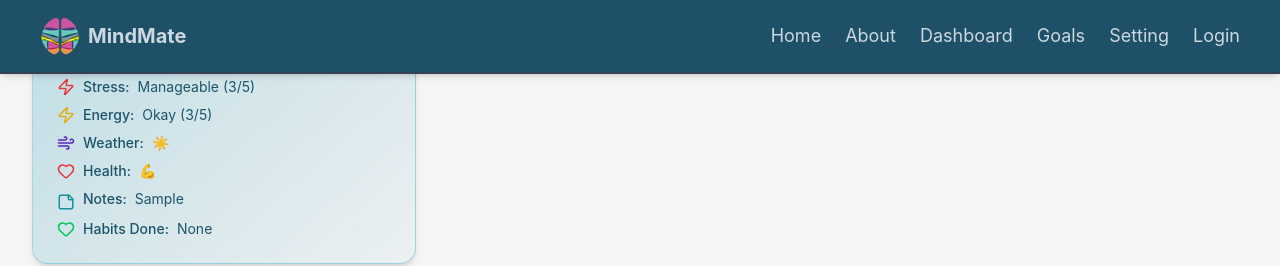
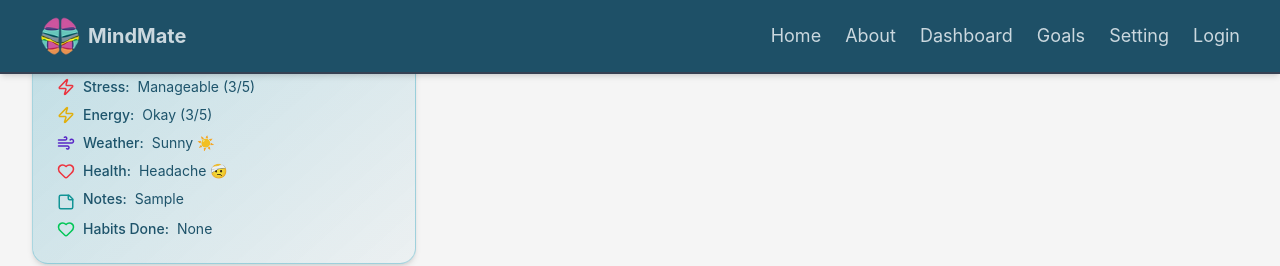
Before and after one commit to Gayatripatil1908/icp10.11-react-1-MindMate, a React (Vite) app: page /mood-tracker in a window 1280 px wide. Both pictures are taken after typing "Sample" into the empty fields and a click on the button "Submit Check-In". Shown: the part 258-524 px from the top of the page. Built offline with nearby package versions, Linux system fonts and the light colour scheme.

Commit message:
Icons and names are retrive in dashboard cards

```diff
--- a/src/components/CheckinHistory.jsx
+++ b/src/components/CheckinHistory.jsx
@@ -60,12 +60,18 @@ function CheckinCard({ entry, onDelete, index }) {
 
         <p className="flex items-center gap-2">
           <Wind size={18} className="text-[#5c1ec8]" />
-          <span className="font-medium">Weather:</span> {entry.weather}
+          <span className="font-medium">Weather:</span>
+          <span>
+            {entry.weather.name} {entry.weather.icon}
+          </span>
         </p>
 
         <p className="flex items-center gap-2">
           <Heart size={18} className="text-red-500" />
-          <span className="font-medium">Health:</span> {entry.health}
+          <span className="font-medium">Health:</span>
+          <span>
+            {entry.health.name} {entry.health.icon}
+          </span>
         </p>
 
         <p className="flex items-start gap-2">
--- a/src/views/dashboard/MoodTracker.jsx
+++ b/src/views/dashboard/MoodTracker.jsx
@@ -20,8 +20,8 @@ function Dashboard() {
   const [selectedActivities, setSelectedActivities] = useState([]);
   const [stress, setStress] = useState(3);
   const [energy, setEnergy] = useState(3);
-  const [weather, setWeather] = useState("☀️");
-  const [health, setHealth] = useState("💪");
+  const [weather, setWeather] = useState(weatherList[0]);
+  const [health, setHealth] = useState(healthList[0]);
   const [notes, setNotes] = useState("");
   const [doneHabits, setDoneHabits] = useState([]);
 
@@ -60,8 +60,8 @@ function Dashboard() {
       selectedActivities,
       stress,
       energy,
-      weather,
-      health,
+      weather: weather,
+      health: health,
       notes,
       doneHabits,
       date: new Date().toLocaleString(),
@@ -195,9 +195,9 @@ function Dashboard() {
                 {weatherList.map((w) => (
                   <button
                     key={w.name}
-                    onClick={() => setWeather(w.icon)}
+                    onClick={() => setWeather(w)}
                     className={`p-3 rounded-lg cursor-pointer ${
-                      weather === w.icon
+                      weather.name === w.name
                         ? "bg-gradient-to-r from-[#159ab7] to-[#9ac5d3]"
                         : "bg-gray-200 border border-gray-300"
                     } hover:bg-[#159ab7] hover:text-white transition`}
@@ -217,9 +217,9 @@ function Dashboard() {
                 {healthList.map((h) => (
                   <button
                     key={h.name}
-                    onClick={() => setHealth(h.icon)}
+                    onClick={() => setHealth(h)}
                     className={`p-3 rounded-lg cursor-pointer ${
-                      health === h.icon
+                      health.name === h.name
                         ? "bg-gradient-to-r from-[#159ab7] to-[#9ac5d3]"
                         : "bg-gray-200 border border-gray-300"
                     } hover:bg-[#159ab7] hover:text-white transition`}
```
